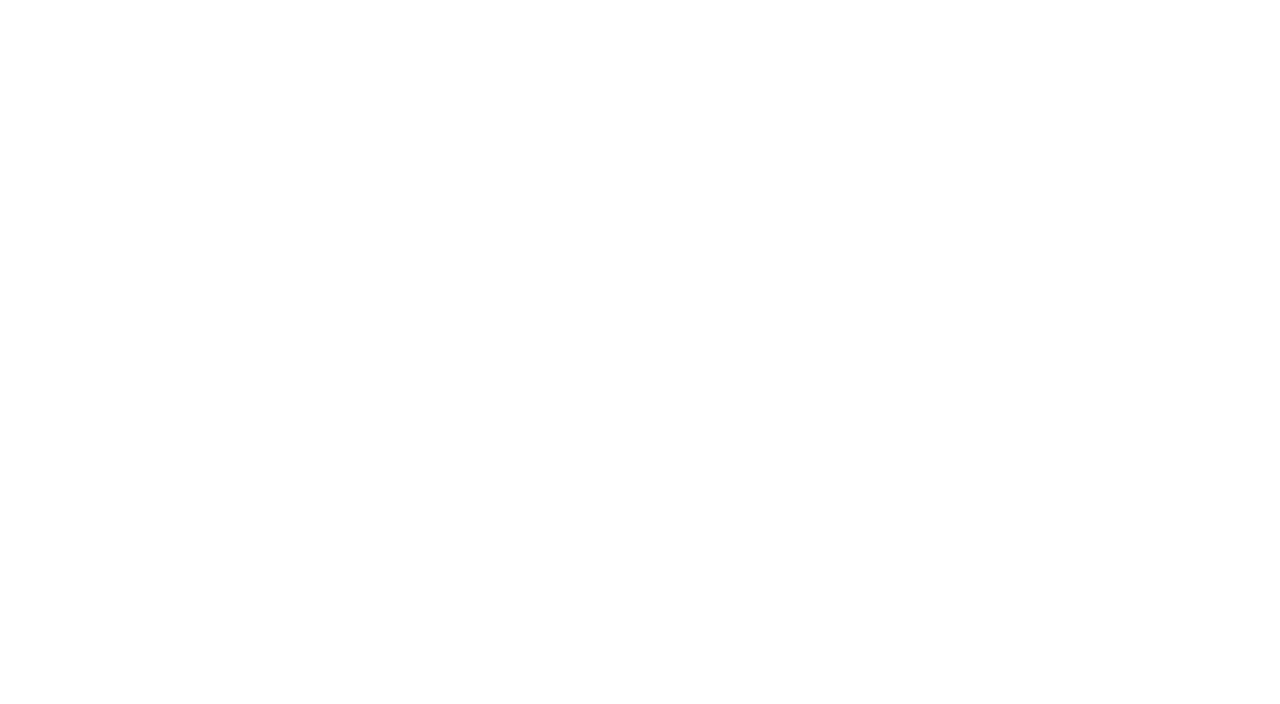
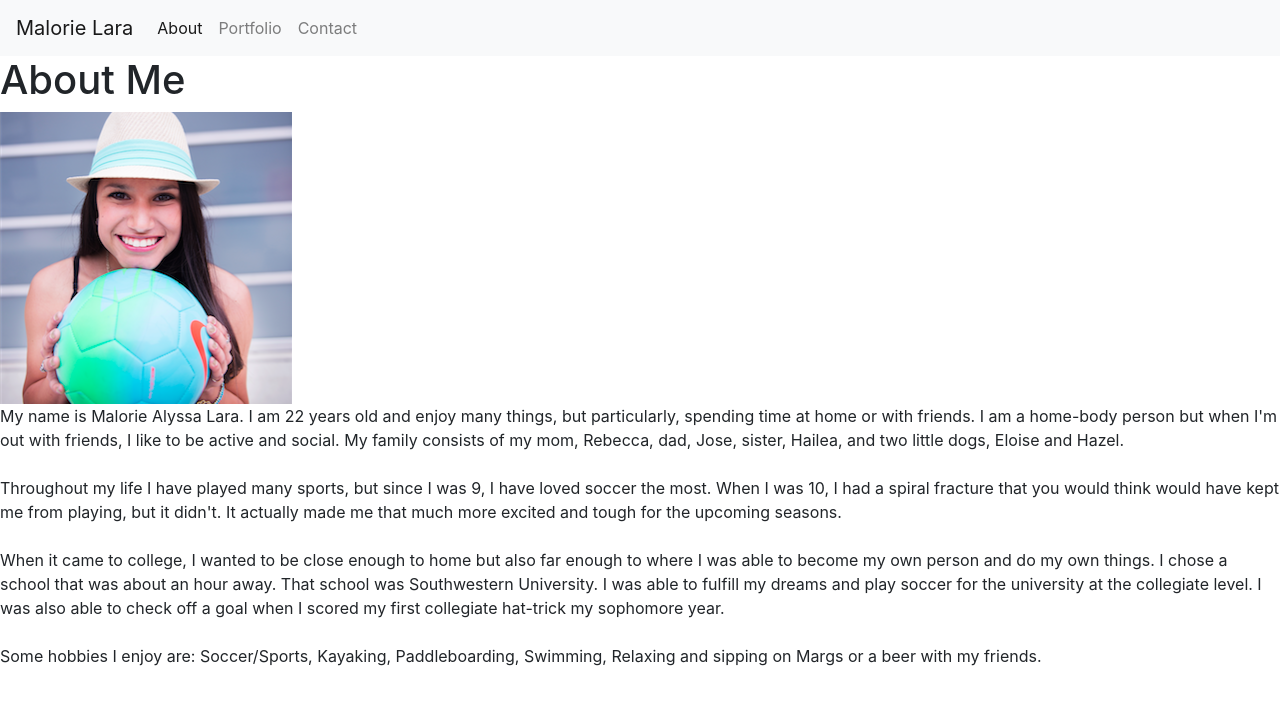
Before and after one commit to malorielara/Bootstrap-Portfolio, a plain HTML site: page index.html in a window 1280 px wide. Drawn offline with nearby package versions, Linux system fonts and the light colour scheme.

Commit message:
navbar added

```diff
--- a/index.html
+++ b/index.html
@@ -1,11 +1,60 @@
 <!Doctype html>
 <html>
     <head>
+
+        <link rel="stylesheet" href="https://stackpath.bootstrapcdn.com/bootstrap/4.1.1/css/bootstrap.min.css" integrity="sha384-WskhaSGFgHYWDcbwN70/dfYBj47jz9qbsMId/iRN3ewGhXQFZCSftd1LZCfmhktB" crossorigin="anonymous">
+
         <title>Malorie Lara</title>
+
+        <nav class="navbar navbar-expand-lg navbar-light bg-light">
+                <a class="navbar-brand" href="#">Malorie Lara</a>
+                <button class="navbar-toggler" type="button" data-toggle="collapse" data-target="#navbarNavAltMarkup" aria-controls="navbarNavAltMarkup" aria-expanded="false" aria-label="Toggle navigation">
+                  <span class="navbar-toggler-icon"></span>
+                </button>
+                <div class="collapse navbar-collapse" id="navbarNavAltMarkup">
+                  <div class="navbar-nav">
+                    <a class="nav-item nav-link active" href="#">About<span class="sr-only">(current)</span></a>
+                    <a class="nav-item nav-link" href="#">Portfolio</a>
+                    <a class="nav-item nav-link" href="#">Contact</a>
+                  </div>
+                </div>
+        </nav>
     </head>
 
     <body>
 
+        <div class="body">
+                <h1>About Me</h1>
+
+                    <div class="image">
+                        <img src= "malorie.jpg" href="malorie.jpg">
+                    </div>
+                <p>
+                    My name is Malorie Alyssa Lara.  I am 22 years old and enjoy many things, but
+                    particularly, spending time at home or with friends.  I am a home-body person
+                    but when I'm out with friends, I like to be active and social.  My family consists
+                    of my mom, Rebecca, dad, Jose, sister, Hailea, and two little dogs, Eloise and Hazel.
+                <br>
+                <br>
+                    Throughout my life I have played many sports, but since I was 9, I have loved
+                    soccer the most.  When I was 10, I had a spiral fracture that you would think
+                    would have kept me from playing, but it didn't.  It actually made me that much
+                    more excited and tough for the upcoming seasons.
+                <br>
+                <br>
+                    When it came to college, I wanted to be close enough to home but also far enough
+                    to where I was able to become my own person and do my own things.  I chose a school
+                    that was about an hour away.  That school was Southwestern University.  I was able
+                    to fulfill my dreams and play soccer for the university at the collegiate level.
+                    I was also able to check off a goal when I scored my first collegiate hat-trick my
+                    sophomore year.
+                <br>
+                <br>
+                        Some hobbies I enjoy are: Soccer/Sports, Kayaking, Paddleboarding, Swimming,
+                    Relaxing and sipping on Margs or a beer with my friends.
+                </p>
+        </div>
+
     </body>
 
 </html>
```
Also changed, not shown: contact.html (+24 -0 lines), portfolio.html (+25 -0 lines), malorie.JPG (added).
